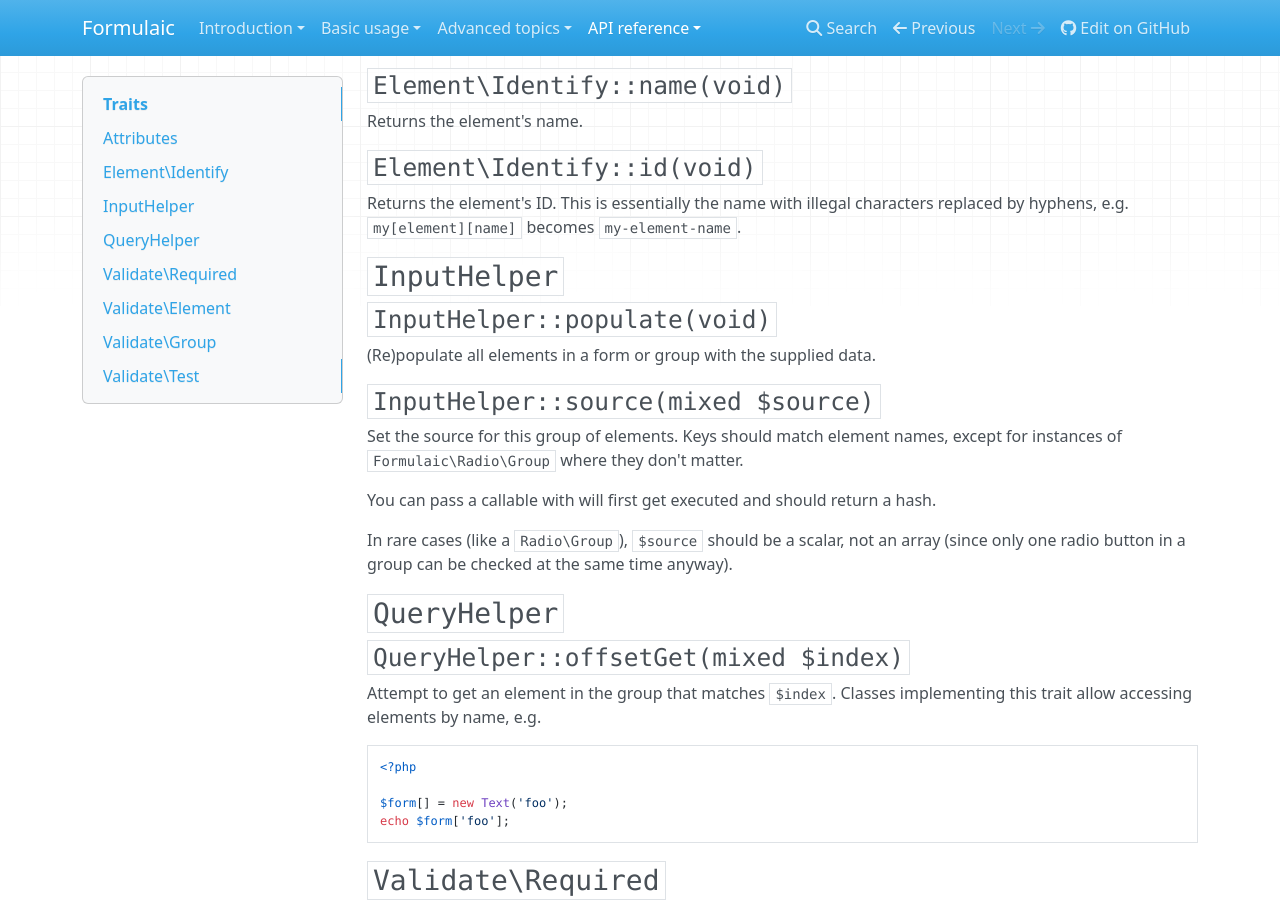
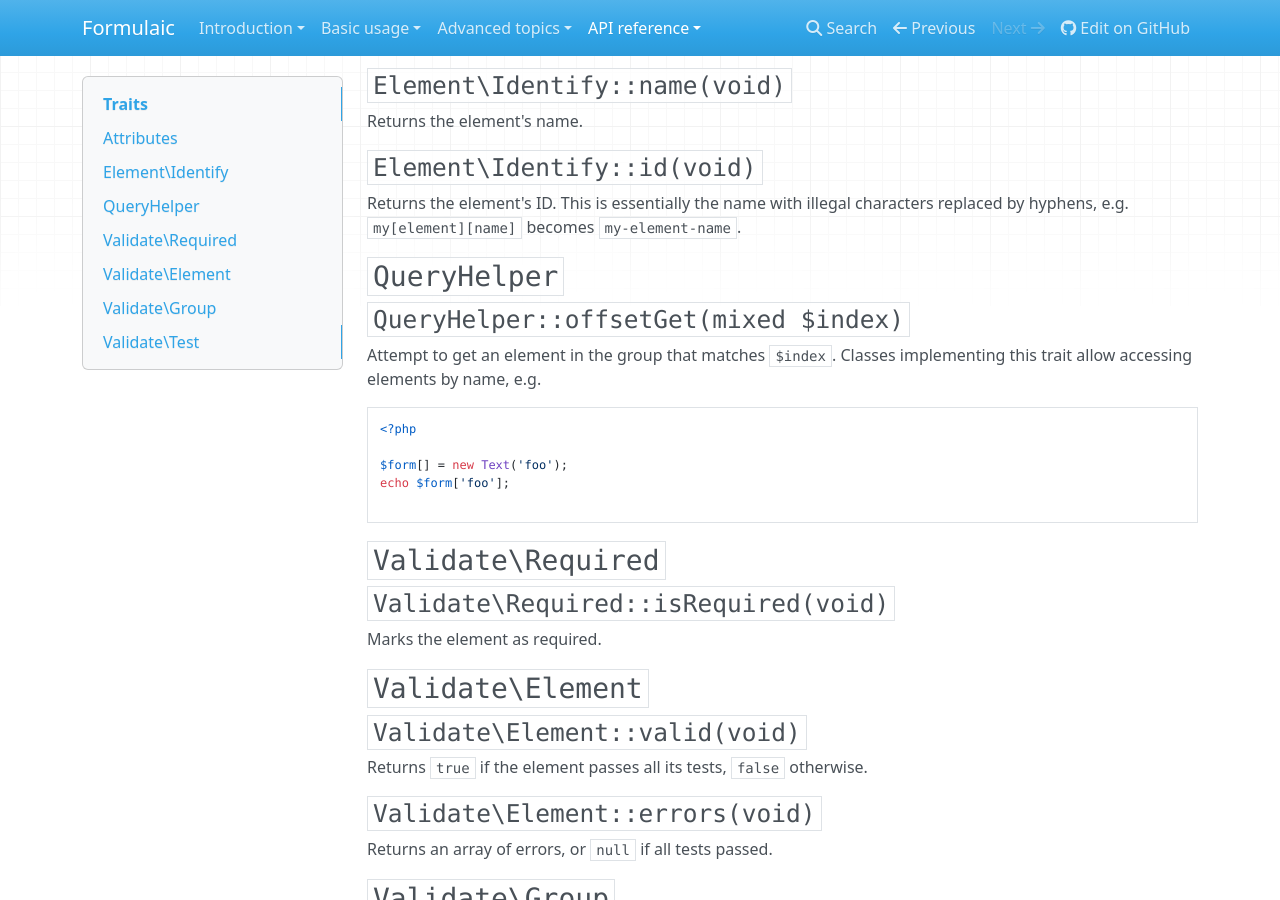
Before and after one commit to monomelodies/formulaic, an MkDocs documentation site: the page built from docs/api/traits.md, in a window 1280 px wide and 900 px high, scrolled down 493 px. Built offline with MkDocs 1.6.1, drawn with Linux system fonts in a browser that asks for light colours; nearby versions of some CDN libraries; old or Windows-style settings are respelled for this version of MkDocs.

Commit message:
cleanup and remove inputhelper which was itself removed

````diff
--- a/docs/api/traits.md
+++ b/docs/api/traits.md
@@ -6,88 +6,63 @@ self-explanatory we think.
 ## `Attributes`
 
 ### `Attributes::attributes(void)`
-
 Render a string of `name="value"` attributes based on the current element's
 settings. Returns the rendered string.
 
 ### `Attributes::attribute(string $name, mixed $value)`
-
 Set the attribute `$name` to `$value`. Use `false` to unset the attribute.
 
 ## `Element\Identify`
 
 ### `Element\Identify::prefix(string $prefix)`
-
 Prefix the element name with a string. Useful when grouping elements, but mostly
 should get called automatically.
 
 ### `Element\Identify::name(void)`
-
 Returns the element's name.
 
 ### `Element\Identify::id(void)`
-
 Returns the element's ID. This is essentially the name with illegal characters
 replaced by hyphens, e.g. `my[element][name]` becomes `my-element-name`.
-
-## `InputHelper`
-
-### `InputHelper::populate(void)`
-
-(Re)populate all elements in a form or group with the supplied data.
-
-### `InputHelper::source(mixed $source)`
-
-Set the source for this group of elements. Keys should match element names,
-except for instances of `Formulaic\Radio\Group` where they don't matter.
-
-You can pass a callable with will first get executed and should return a hash.
-
-In rare cases (like a `Radio\Group`), `$source` should be a scalar, not an array
-(since only one radio button in a group can be checked at the same time anyway).
 
 ## `QueryHelper`
 
 ### `QueryHelper::offsetGet(mixed $index)`
-
 Attempt to get an element in the group that matches `$index`. Classes
 implementing this trait allow accessing elements by name, e.g.
 
-    <?php
+```php
+<?php
 
-    $form[] = new Text('foo');
-    echo $form['foo'];
+$form[] = new Text('foo');
+echo $form['foo'];
+
+```
 
 ## `Validate\Required`
 
 ### `Validate\Required::isRequired(void)`
-
 Marks the element as required.
 
 ## `Validate\Element`
 
 ### `Validate\Element::valid(void)`
-
 Returns `true` if the element passes all its tests, `false` otherwise.
 
 ### `Validate\Element::errors(void)`
-
 Returns an array of errors, or `null` if all tests passed.
 
 ## `Validate\Group`
 
 ### `Validate\Group::valid(void)`
-
 Returns `true` if all elements in the group pass all tests, `false` otherwise.
 
 ### `Validate\Group::errors(void)`
-
 Returns an array of errors, or `null` if all tests passed.
 
 ## `Validate\Test`
 
 ### `Validate\Test::addTest(string $name, callable $fn)`
-
 Add the test `$fn` to the element under the name `$name`. The callback takes a
 single argument (the element's current value) and should return `true` if the
 test passed, `false` otherwise.
````
